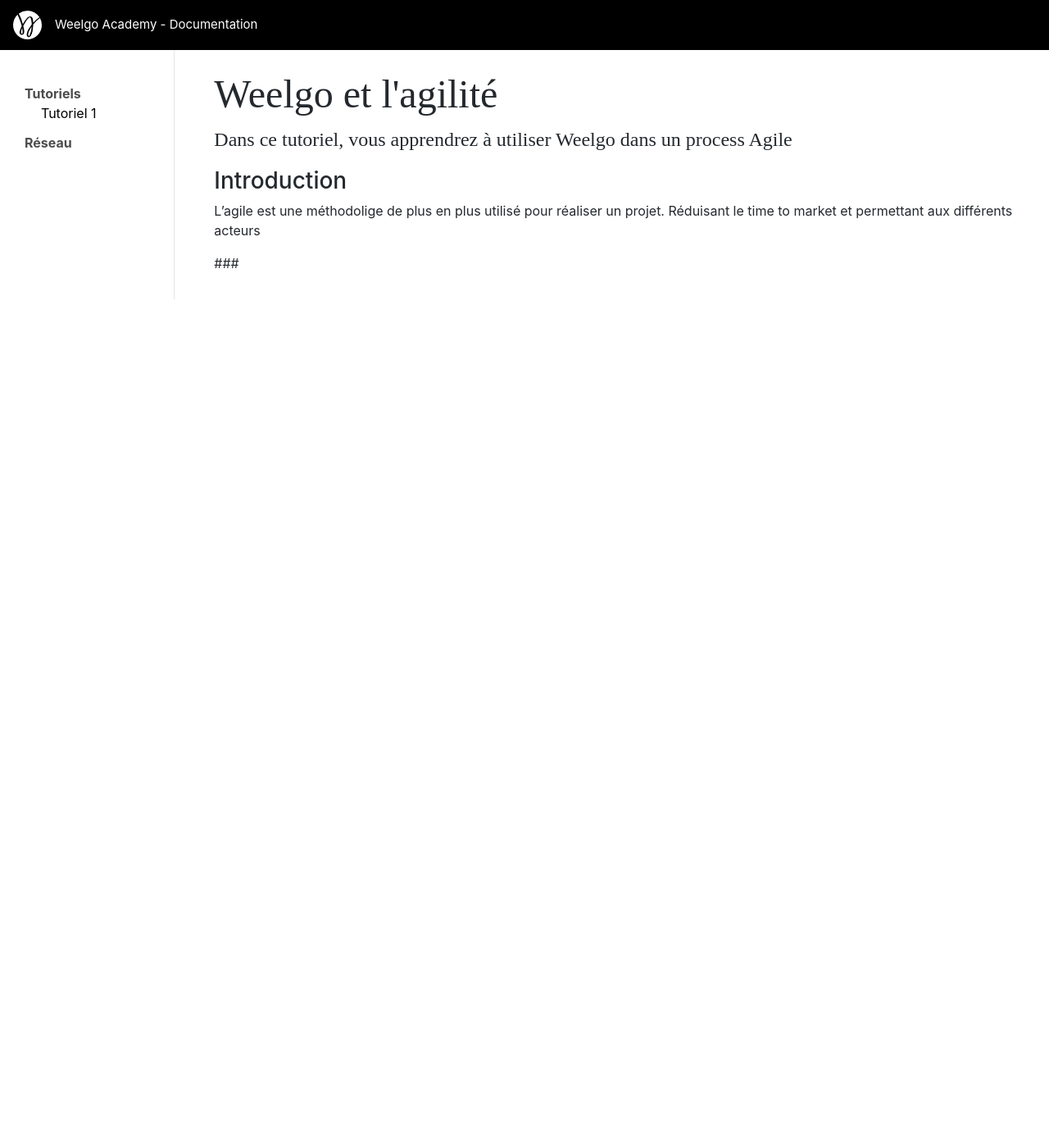
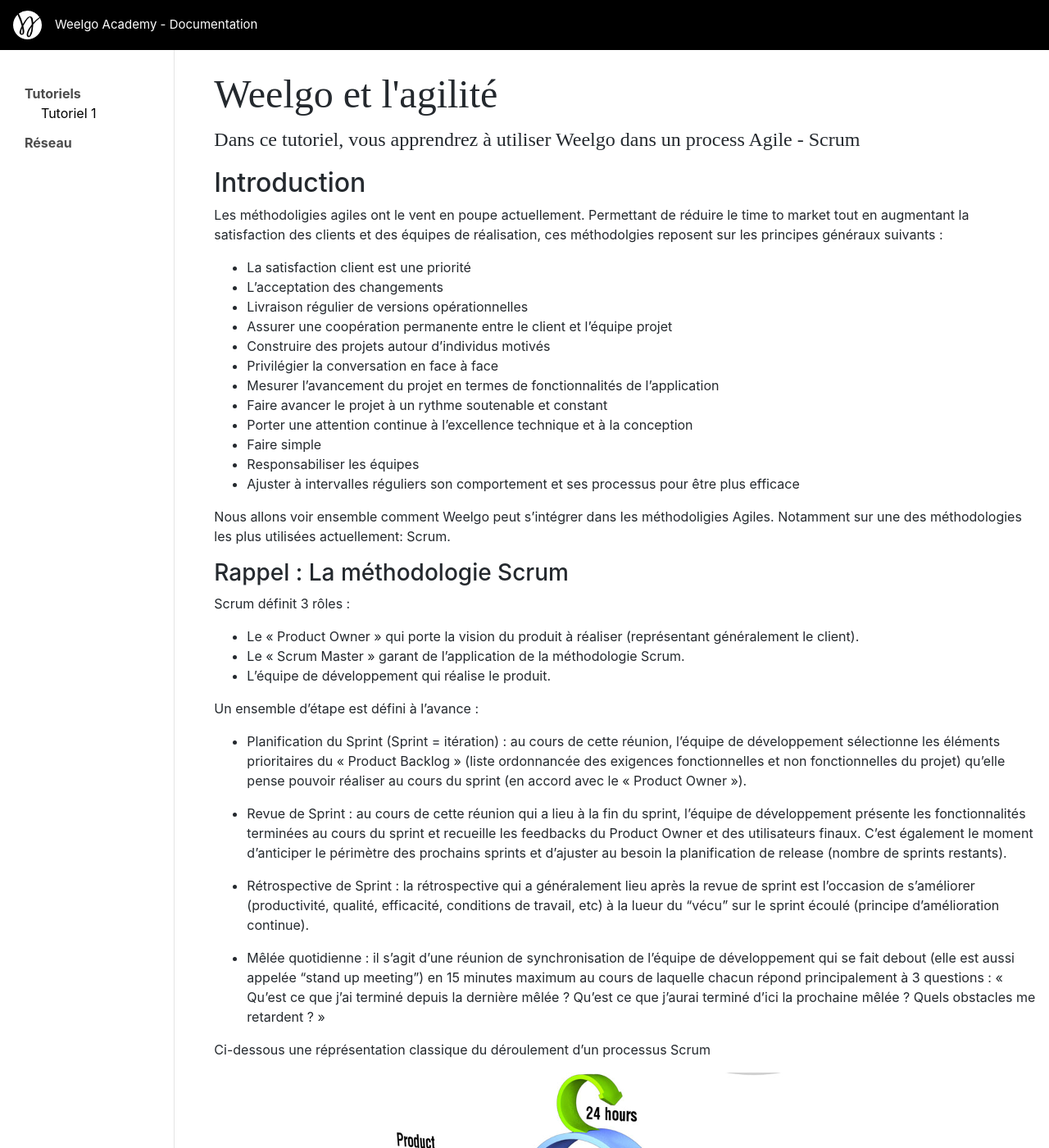
Before and after one commit to Weelgo/weelgo.github.io, a Jekyll site: the page built from fr/tutoriels/weelgoAgile.md, in a window 1280 px wide and 1400 px high. Shown: the whole window at 82% size. Built offline with Jekyll 4.4.1, drawn with Linux system fonts in a browser that asks for light colours; some of the changed text lies outside the part shown.

Commit message:
Update weelgoAgile.md

```diff
--- a/fr/tutoriels/weelgoAgile.md
+++ b/fr/tutoriels/weelgoAgile.md
@@ -1,13 +1,70 @@
 ---
 layout : docs_fr
 title : Weelgo et l'agilité
-description : Dans ce tutoriel, vous apprendrez à utiliser Weelgo dans un process Agile
+description : Dans ce tutoriel, vous apprendrez à utiliser Weelgo dans un process Agile - Scrum
 toc : true
 ---
 
 
-### Introduction
+## Introduction
 
-L'agile est une méthodolige de plus en plus utilisé pour réaliser un projet. Réduisant le time to market et permettant aux différents acteurs
+Les méthodoligies agiles ont le vent en poupe actuellement. Permettant de réduire le time to market tout en augmentant la satisfaction des clients et des équipes de réalisation, ces méthodolgies reposent sur les principes généraux suivants :
 
-###
+* La satisfaction client est une priorité
+* L'acceptation des changements
+* Livraison régulier de versions opérationnelles
+* Assurer une coopération permanente entre le client et l’équipe projet
+* Construire des projets autour d’individus motivés
+* Privilégier la conversation en face à face
+* Mesurer l’avancement du projet en termes de fonctionnalités de l’application
+* Faire avancer le projet à un rythme soutenable et constant
+* Porter une attention continue à l’excellence technique et à la conception
+* Faire simple
+* Responsabiliser les équipes
+* Ajuster à intervalles réguliers son comportement et ses processus pour être plus efficace
+
+Nous allons voir ensemble comment Weelgo peut s'intégrer dans les méthodoligies Agiles. Notamment sur une des méthodologies les plus utilisées actuellement: Scrum.
+
+
+### Rappel : La méthodologie Scrum
+
+
+Scrum définit 3 rôles :
+* Le « Product Owner » qui porte la vision du produit à réaliser (représentant généralement le client).
+* Le « Scrum Master » garant de l'application de la méthodologie Scrum.
+* L'équipe de développement qui réalise le produit.
+
+
+Un ensemble d'étape est défini à l'avance :
+
+* Planification du Sprint (Sprint = itération) : au cours de cette réunion, l'équipe de développement sélectionne les éléments prioritaires du « Product Backlog » (liste ordonnancée des exigences fonctionnelles et non fonctionnelles du projet) qu'elle pense pouvoir réaliser au cours du sprint (en accord avec le « Product Owner »).
+
+* Revue de Sprint : au cours de cette réunion qui a lieu à la fin du sprint, l'équipe de développement présente les fonctionnalités terminées au cours du sprint et recueille les feedbacks du Product Owner et des utilisateurs finaux. C'est également le moment d'anticiper le périmètre des prochains sprints et d'ajuster au besoin la planification de release (nombre de sprints restants).
+
+
+* Rétrospective de Sprint : la rétrospective qui a généralement lieu après la revue de sprint est l'occasion de s'améliorer (productivité, qualité, efficacité, conditions de travail, etc) à la lueur du "vécu" sur le sprint écoulé (principe d'amélioration continue).
+
+
+* Mêlée quotidienne : il s'agit d'une réunion de synchronisation de l'équipe de développement qui se fait debout (elle est aussi appelée "stand up meeting") en 15 minutes maximum au cours de laquelle chacun répond principalement à 3 questions : « Qu'est ce que j'ai terminé depuis la dernière mêlée ? Qu'est ce que j'aurai terminé d'ici la prochaine mêlée ? Quels obstacles me retardent ? »
+
+
+Ci-dessous une réprésentation classique du déroulement d'un processus Scrum
+
+<p align="center">
+<img src="/fr/img/scrumProcess.png">
+</p>
+
+## Les outils utilisés
+
+Afin de bien comprendre comment Weelgo peut s'intégrer dans un process Agile, effectuons ensemble la revue des outils utilisées actuelement :
+
+* **Le Board**
+
+Le board est l'élément cerntral dans un proejt agile.
+
+
+
+* Le suivi d'avancement : Burndown Charts
+
+
+## L'intégration de Weelgo dans un projet agile.
```
